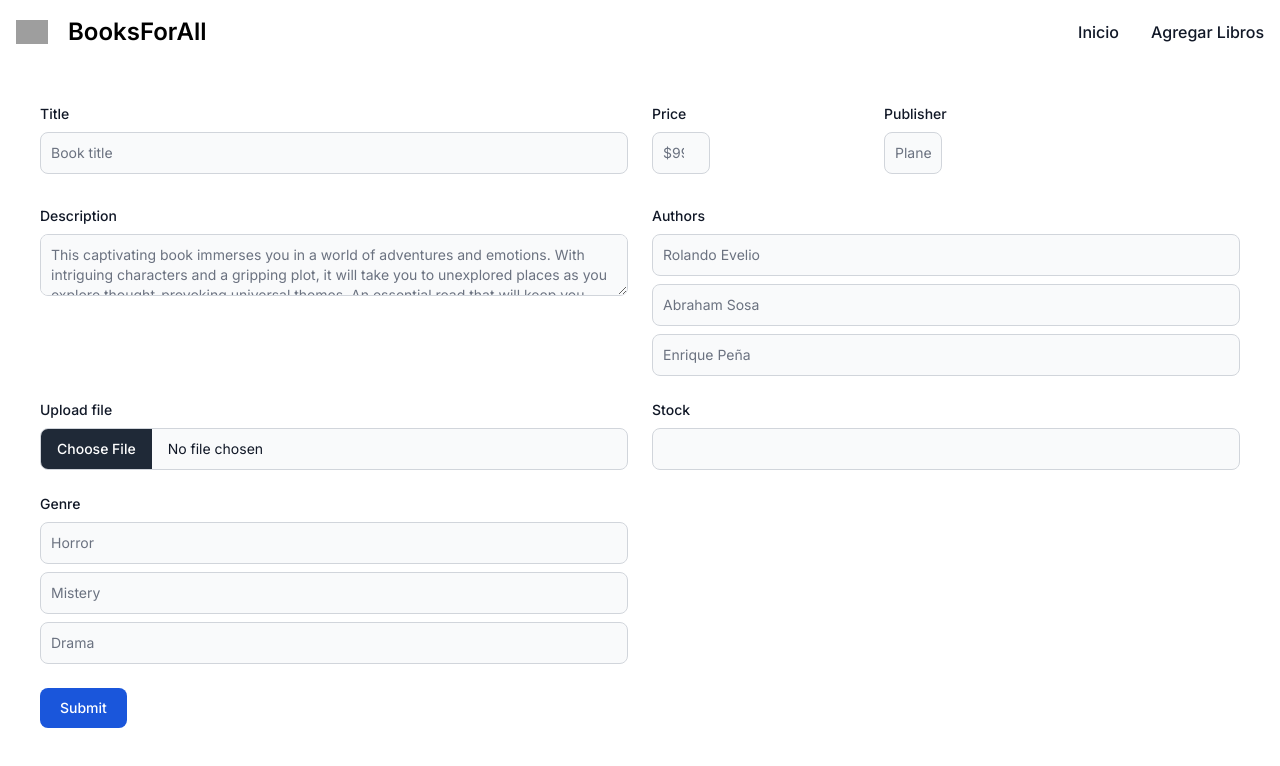
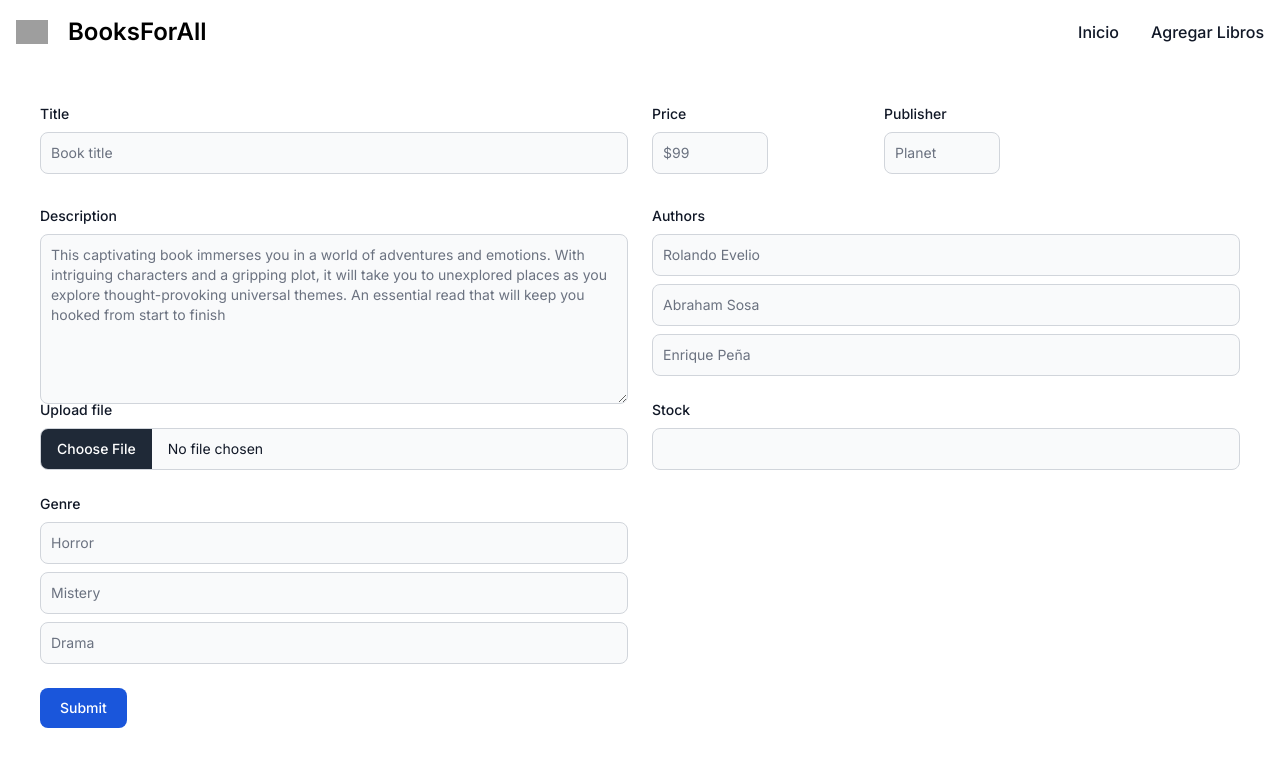
Before and after one commit to Dusbchek/finalBooks, a Next.js app: page /dashboard/addbook in a window 1280 px wide. Shown: the top 766 px of the page. Built offline with nearby package versions, Linux system fonts and the light colour scheme; grey boxes are pictures that could not be loaded.

Commit message:
Update page.jsx

```diff
--- a/src/app/(admin)/dashboard/addbook/page.jsx
+++ b/src/app/(admin)/dashboard/addbook/page.jsx
@@ -8,20 +8,20 @@ export default function AddBook() {
                         <label for="first_name" class="block mb-2 text-sm font-medium text-gray-900 dark:text-white">Title</label>
                         <input type="text" id="first_name" class="bg-gray-50 border border-gray-300 text-gray-900 text-sm rounded-lg focus:ring-blue-500 focus:border-blue-500 block w-full p-2.5 dark:bg-gray-700 dark:border-gray-600 dark:placeholder-gray-400 dark:text-white dark:focus:ring-blue-500 dark:focus:border-blue-500" placeholder="Book title" required/>
                     </div>
-                    <div class="flex flex-row">
+                    <div class="flex flex-row w-full">
                          <div>
                         <label for="price" class="block mb-2 text-sm font-medium text-gray-900 dark:text-white">Price</label>
-                        <input type="number" id="last_name" class="mb-2 bg-gray-50 border border-gray-300 text-gray-900 text-sm rounded-lg focus:ring-blue-500 focus:border-blue-500 block w-[25%] p-2.5 dark:bg-gray-700 dark:border-gray-600 dark:placeholder-gray-400 dark:text-white dark:focus:ring-blue-500 dark:focus:border-blue-500" placeholder="$99" required/>
+                        <input type="number" id="last_name" class="mb-2 bg-gray-50 border border-gray-300 text-gray-900 text-sm rounded-lg focus:ring-blue-500 focus:border-blue-500 block w-[50%] p-2.5 dark:bg-gray-700 dark:border-gray-600 dark:placeholder-gray-400 dark:text-white dark:focus:ring-blue-500 dark:focus:border-blue-500" placeholder="$99" required/>
                      </div>
                           <div>
                                <label for="editorial" class="block mb-2 text-sm font-medium text-gray-900 dark:text-white">Publisher</label>
-                        <input type="text" id="last_name" class="bg-gray-50 border border-gray-300 text-gray-900 text-sm rounded-lg focus:ring-blue-500 focus:border-blue-500 block w-[25%] p-2.5 dark:bg-gray-700 dark:border-gray-600 dark:placeholder-gray-400 dark:text-white dark:focus:ring-blue-500 dark:focus:border-blue-500" placeholder="Planet" required/>
+                        <input type="text" id="last_name" class="bg-gray-50 border border-gray-300 text-gray-900 text-sm rounded-lg focus:ring-blue-500 focus:border-blue-500 block w-[50%] p-2.5 dark:bg-gray-700 dark:border-gray-600 dark:placeholder-gray-400 dark:text-white dark:focus:ring-blue-500 dark:focus:border-blue-500" placeholder="Planet" required/>
 
                           </div>
                          </div>
                     <div>
                         <label for="description" class="block mb-2 text-sm font-medium text-gray-900 dark:text-white">Description</label>
-                        <textarea type="text" id="company" class="bg-gray-50 border border-gray-300 text-gray-900 text-sm rounded-lg focus:ring-blue-500 focus:border-blue-500 block w-full p-2.5 dark:bg-gray-700 dark:border-gray-600 dark:placeholder-gray-400 dark:text-white dark:focus:ring-blue-500 dark:focus:border-blue-500" placeholder="This captivating book immerses you in a world of adventures and emotions. With intriguing characters and a gripping plot, it will take you to unexplored places as you explore thought-provoking universal themes. An essential read that will keep you hooked from start to finish" required>
+                        <textarea type="text" id="company" class="bg-gray-50 border border-gray-300 text-gray-900 text-sm rounded-lg focus:ring-blue-500 focus:border-blue-500 block w-full h-full mb-2 p-2.5 dark:bg-gray-700 dark:border-gray-600 dark:placeholder-gray-400 dark:text-white dark:focus:ring-blue-500 dark:focus:border-blue-500" placeholder="This captivating book immerses you in a world of adventures and emotions. With intriguing characters and a gripping plot, it will take you to unexplored places as you explore thought-provoking universal themes. An essential read that will keep you hooked from start to finish" required>
                         </textarea>
                     </div>
                     <div>
```
